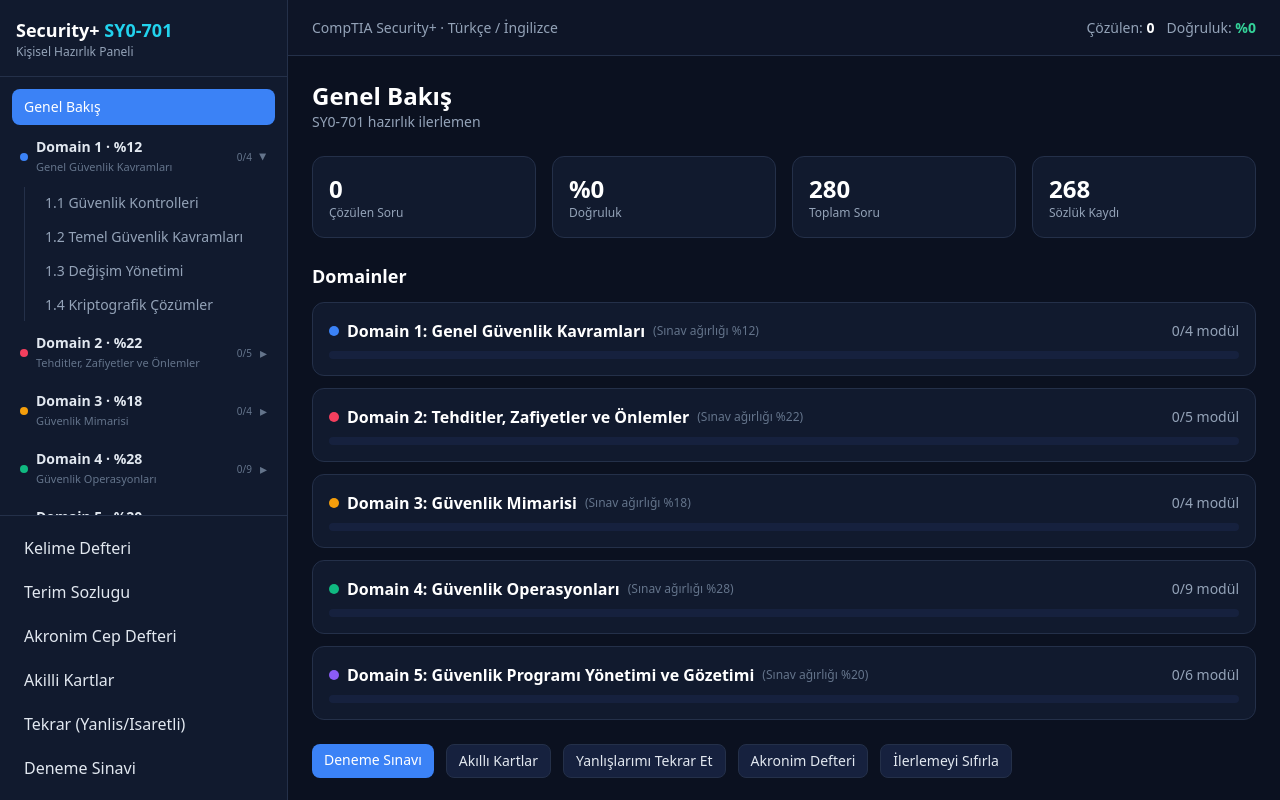
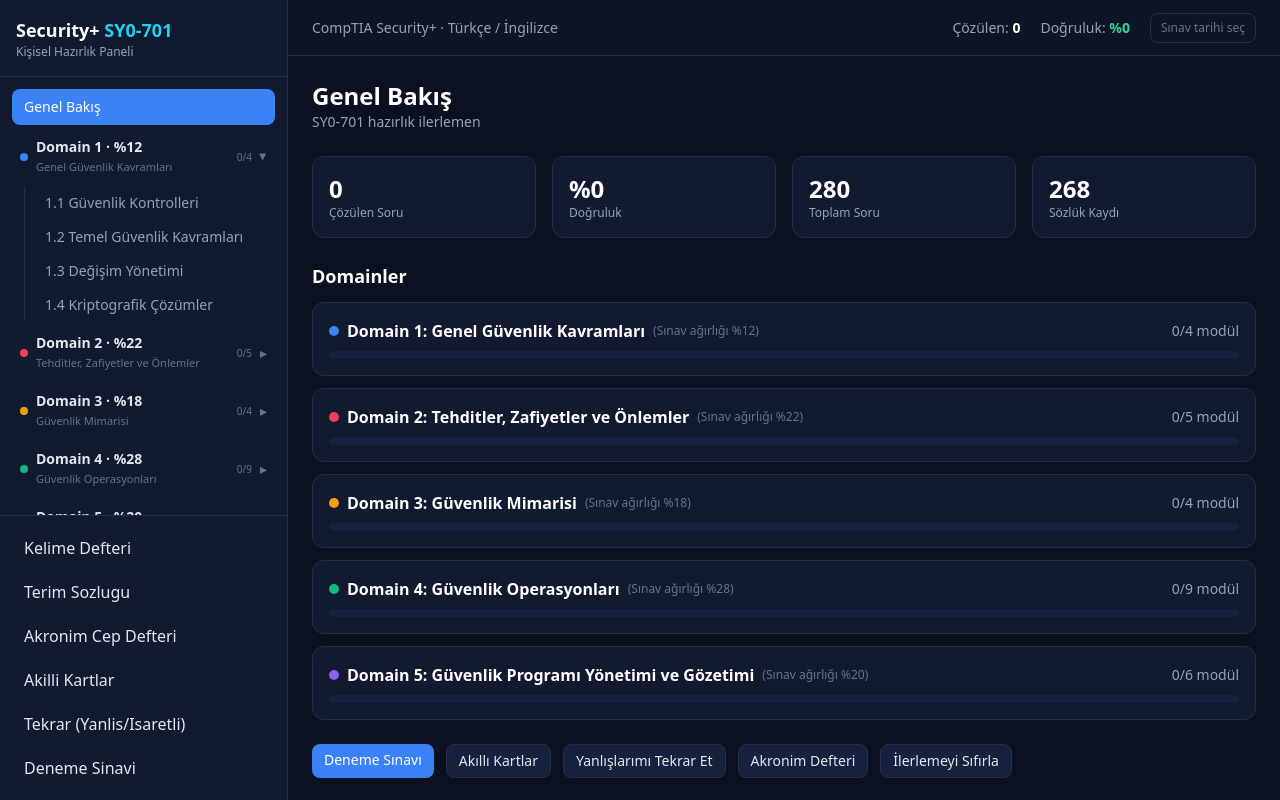
Before and after one commit to lBurak1/Security-renim, a React (Vite) app: page / in a window 1280 px wide. Built offline with nearby package versions, Linux system fonts and the light colour scheme.

Commit message:
Add exam date countdown to TopBar

```diff
--- a/src/components/layout/TopBar.jsx
+++ b/src/components/layout/TopBar.jsx
@@ -1,11 +1,31 @@
+import { useState } from 'react'
 import { useProgress } from '../../store/useProgress.js'
+
+const LS_KEY = 'secplus-exam-date'
+
+function getDaysLeft(dateStr) {
+  if (!dateStr) return null
+  const diff = new Date(dateStr) - new Date(new Date().toDateString())
+  return Math.ceil(diff / (1000 * 60 * 60 * 24))
+}
 
 export default function TopBar({ onMenuClick }) {
   const stats = useProgress((s) => s.stats)()
+  const [examDate, setExamDate] = useState(() => localStorage.getItem(LS_KEY) || '')
+  const [picking, setPicking] = useState(false)
+
+  const daysLeft = getDaysLeft(examDate)
+
+  const handleDateChange = (e) => {
+    const val = e.target.value
+    setExamDate(val)
+    localStorage.setItem(LS_KEY, val)
+    setPicking(false)
+  }
+
   return (
     <header className="h-14 shrink-0 border-b border-line bg-panel/60 backdrop-blur flex items-center justify-between px-4 md:px-6">
       <div className="flex items-center gap-3">
-        {/* Hamburger — only on mobile */}
         <button
           onClick={onMenuClick}
           className="md:hidden flex flex-col gap-1.5 p-1"
@@ -20,9 +40,50 @@ export default function TopBar({ onMenuClick }) {
         </p>
         <p className="text-xs text-slate-400 sm:hidden">Security+ SY0-701</p>
       </div>
-      <div className="flex items-center gap-3 text-sm">
-        <span className="text-slate-400 text-xs md:text-sm">Çözülen: <b className="text-white">{stats.total}</b></span>
-        <span className="text-slate-400 text-xs md:text-sm">Doğruluk: <b className="text-emerald-400">%{stats.accuracy}</b></span>
+
+      <div className="flex items-center gap-3 md:gap-5">
+        {/* Stats */}
+        <span className="text-slate-400 text-xs md:text-sm">
+          Çözülen: <b className="text-white">{stats.total}</b>
+        </span>
+        <span className="text-slate-400 text-xs md:text-sm">
+          Doğruluk: <b className="text-emerald-400">%{stats.accuracy}</b>
+        </span>
+
+        {/* Exam date */}
+        <div className="relative">
+          {picking ? (
+            <input
+              type="date"
+              autoFocus
+              value={examDate}
+              onChange={handleDateChange}
+              onBlur={() => setPicking(false)}
+              className="bg-panel2 border border-brand text-white text-xs rounded-lg px-2 py-1 focus:outline-none"
+            />
+          ) : (
+            <button
+              onClick={() => setPicking(true)}
+              className={`text-xs px-2.5 py-1.5 rounded-lg border transition ${
+                daysLeft === null
+                  ? 'border-line text-slate-500 hover:border-brand hover:text-slate-300'
+                  : daysLeft <= 7
+                  ? 'border-rose-500/60 bg-rose-500/10 text-rose-300'
+                  : daysLeft <= 14
+                  ? 'border-amber-500/60 bg-amber-500/10 text-amber-300'
+                  : 'border-emerald-500/40 bg-emerald-500/10 text-emerald-300'
+              }`}
+            >
+              {daysLeft === null
+                ? 'Sınav tarihi seç'
+                : daysLeft < 0
+                ? 'Sınav geçti'
+                : daysLeft === 0
+                ? 'Sınav bugün!'
+                : `Sınava ${daysLeft} gün`}
+            </button>
+          )}
+        </div>
       </div>
     </header>
   )
```
